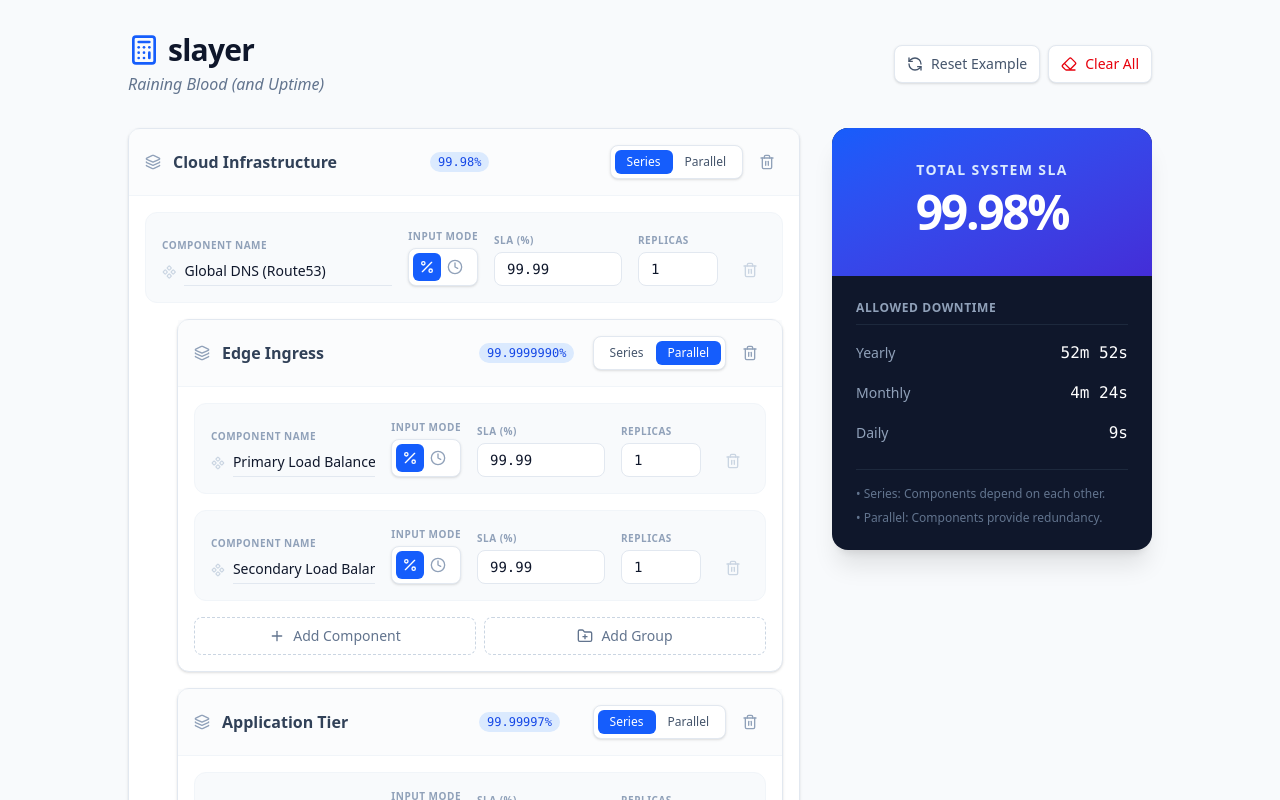
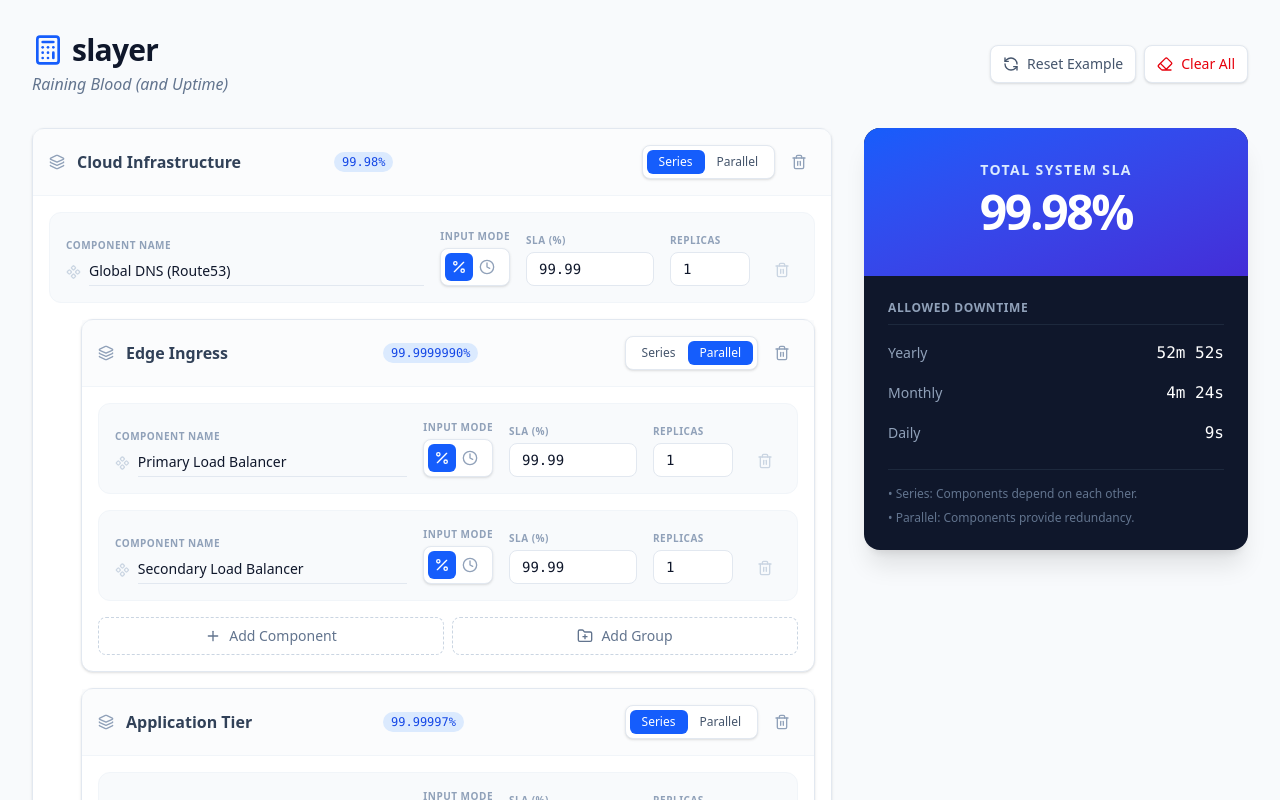
Before and after one commit to mrueg/slayer, a Next.js app: page / in a window 1280 px wide. Shown: the top 800 px of the page. Built offline with nearby package versions, Linux system fonts and the light colour scheme.

Commit message:
ui: increase max width of the application

```diff
--- a/src/app/page.tsx
+++ b/src/app/page.tsx
@@ -377,7 +377,7 @@
 
   return (
     <div className="min-h-screen bg-slate-50 text-slate-900 p-4 md:p-8 font-sans">
-      <div className="max-w-5xl mx-auto">
+      <div className="max-w-7xl mx-auto">
         <header className="mb-8 flex flex-col md:flex-row md:items-center justify-between gap-4">
           <div>
             <h1 className="text-3xl font-bold tracking-tight text-slate-900 flex items-center gap-2">
```
